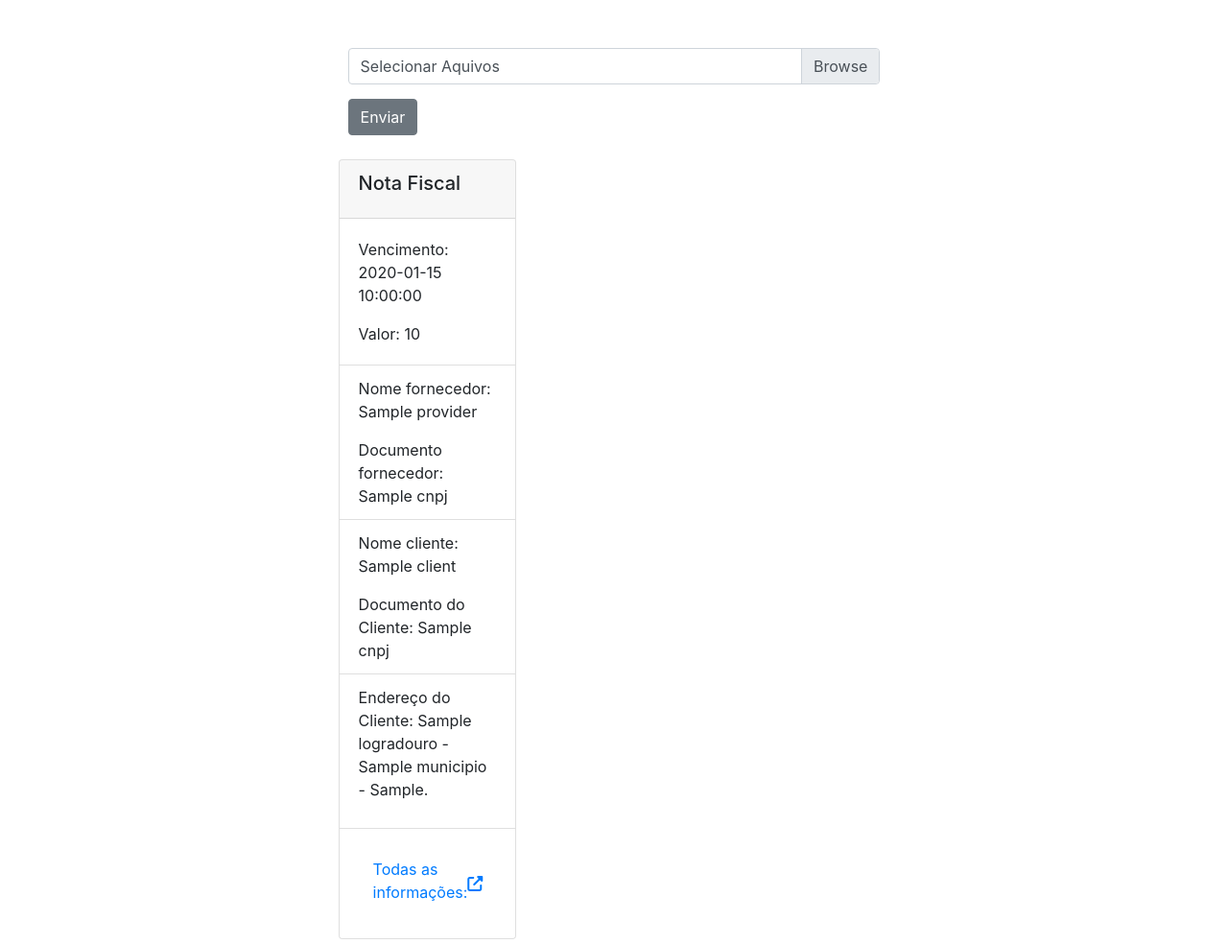
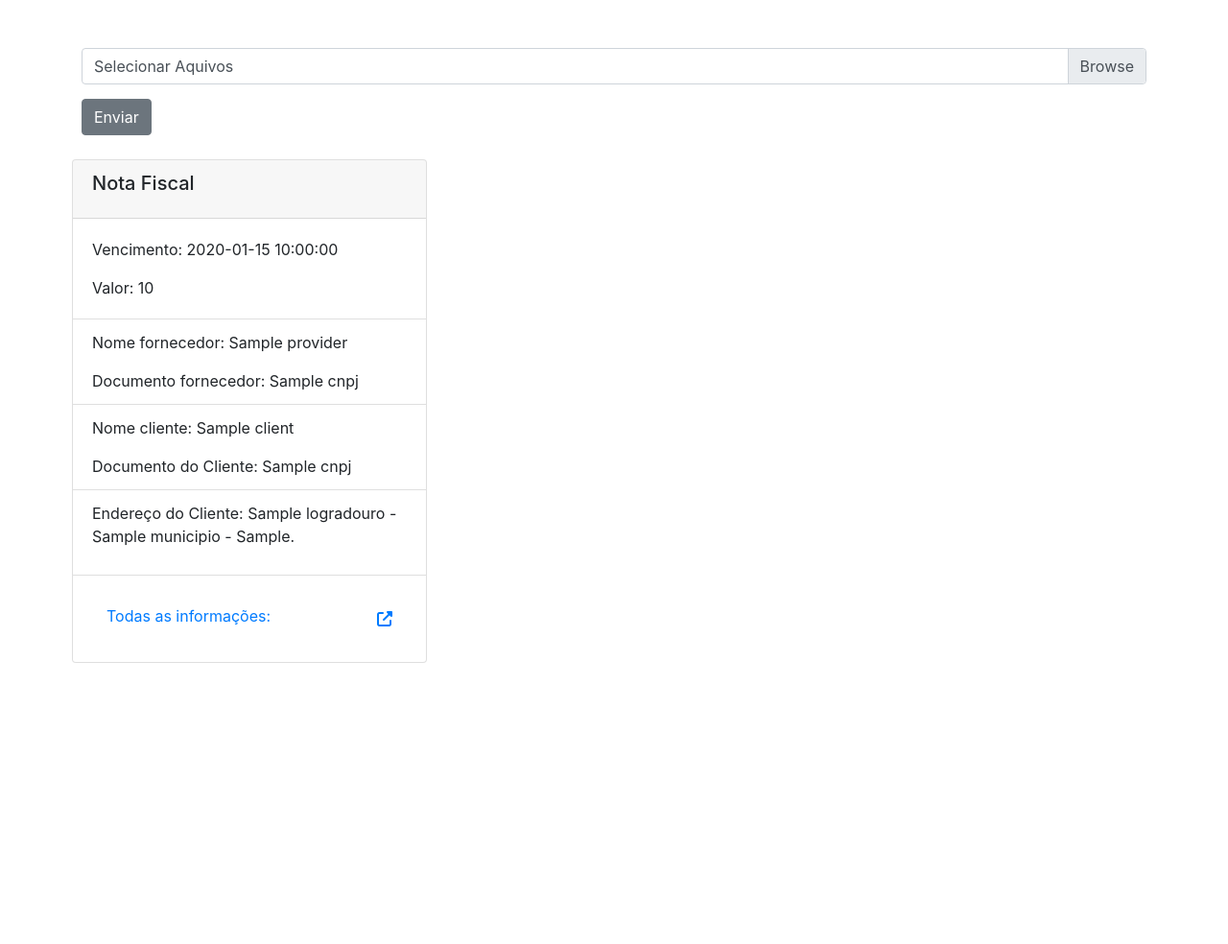
Before and after one commit to recombX/venhapararecomb-backend, a FastAPI app: template app/templates/home.html in a window 1280 px wide. Shown: the whole page at 96% size. After the commit the page ends 691 px from the top, so only its background shows below. Run offline with FastAPI, Linux system fonts and the light colour scheme; the template is opened without the code that fills it: most values are stand-ins (such as "Sample title", 1, 10 or a date in 2020); some libraries are stand-ins or nearby versions.

Commit message:
add class body in base.html

```diff
--- a/app/templates/base.html
+++ b/app/templates/base.html
@@ -11,26 +11,25 @@
 
     <title>Venha para Recomb</title>
     <style>
-        html,
-        body {
-            height: 100%;
-            box-sizing: border-box;
-        }
-
-        html {
-            display: table;
-            margin: auto;
-        }
-
-        body {
-            display: table-cell;
-            vertical-align: super;
-        }
     </style>
 </head>
 
-<body>
+<body class="container h-100">
 
+    <form class="" action="/files/" enctype="multipart/form-data" method="post"
+        style="margin-top: 50px; margin-bottom: 20px;">
+        <div class="custom-file">
+            <input input name="files" type="file" multiple class="custom-file-input" id="file" multiple
+                onchange="javascript:updateList()">
+            <label class="custom-file-label" for="customFile">Selecionar Aquivos</label>
+        </div>
+
+        <div class="mx-auto end-0">
+            <div id="fileList" style="margin-top: 15px; margin-bottom: 15px;"></div>
+            <input type="submit" class="btn btn-secondary" value="Enviar">
+        </div>
+
+    </form>
     {%block content%}
 
     {%endblock%}
--- a/app/templates/home.html
+++ b/app/templates/home.html
@@ -1,20 +1,5 @@
 {% extends 'base.html' %}
 {% block content %}
-
-<form class="" action="/files/" enctype="multipart/form-data" method="post"
-    style="margin-top: 50px; margin-bottom: 20px;">
-    <div class="custom-file">
-        <input input name="files" type="file" multiple class="custom-file-input" id="file" multiple
-            onchange="javascript:updateList()">
-        <label class="custom-file-label" for="customFile">Selecionar Aquivos</label>
-    </div>
-
-    <div class="mx-auto end-0">
-        <div id="fileList" style="margin-top: 15px; margin-bottom: 15px;"></div>
-        <input type="submit" class="btn btn-secondary" value="Enviar">
-    </div>
-
-</form>
 <div class="container-lg">
     <div class="row g-3">
         {% for nfe in data %}
```
